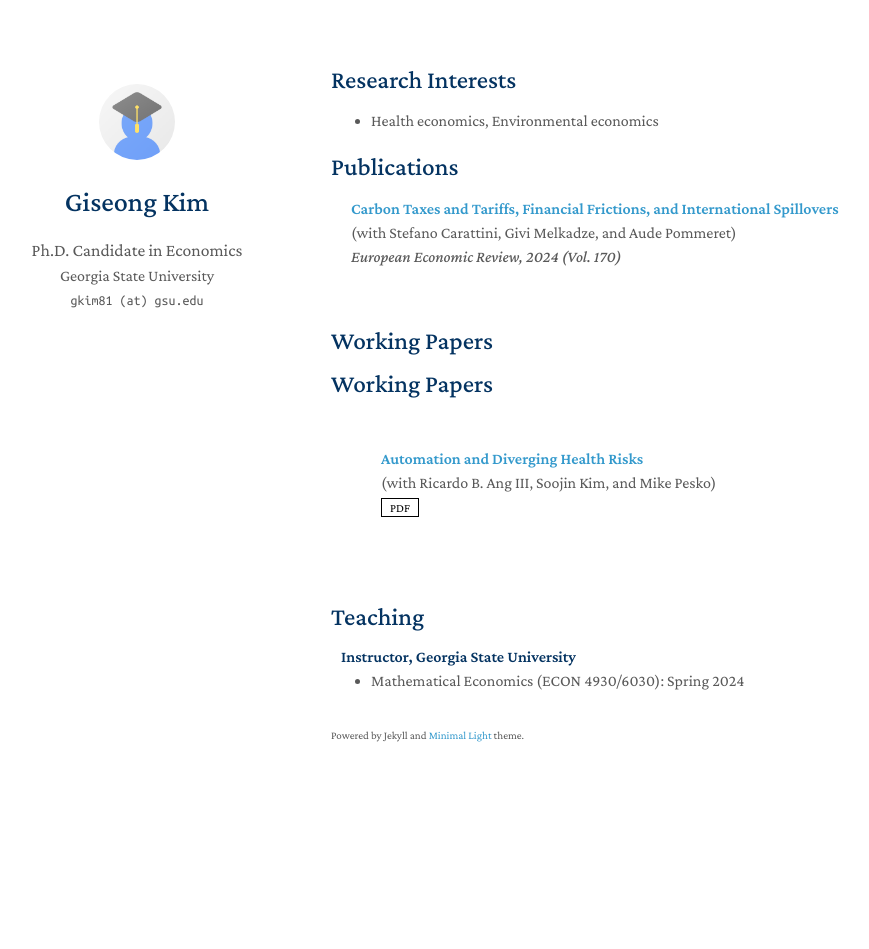
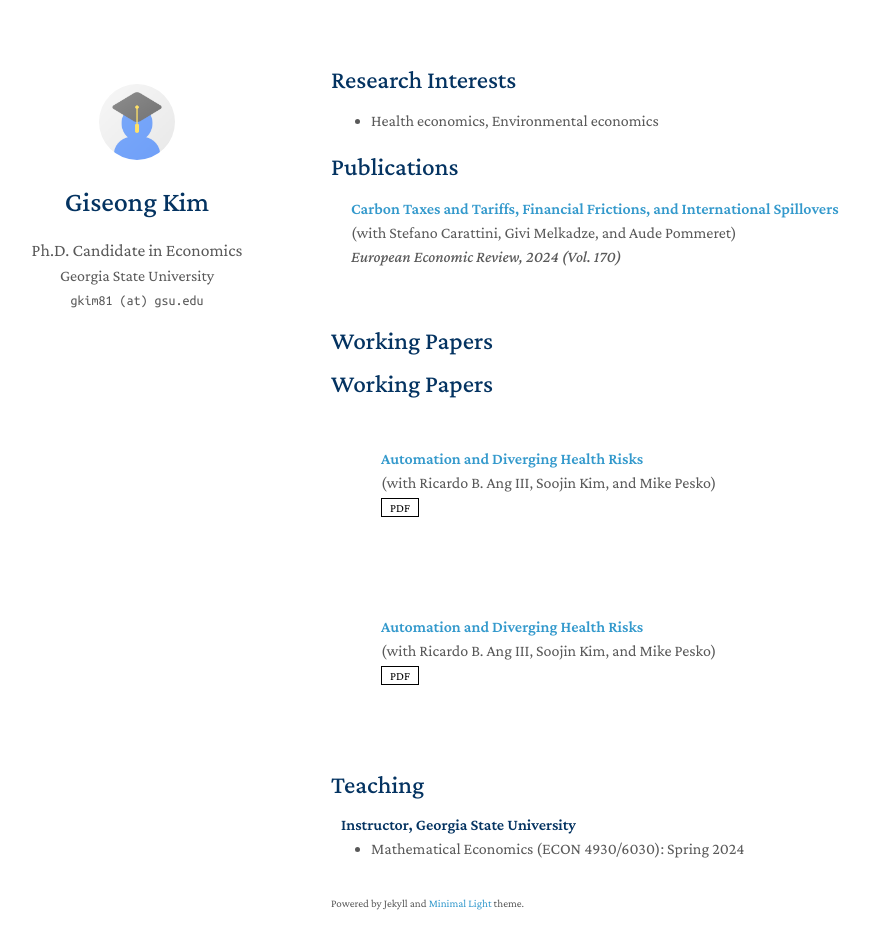
Before and after one commit to giseong-kim/giseong-kim.github.io, a Jekyll site: the page built from index.md, in a window 1280 px wide and 984 px high. Shown: the top 949 px of the window, without its empty margins (139-1008 px from the left). Built offline with Jekyll 4.4.1, drawn with Linux system fonts in a browser that asks for light colours; a style sheet for code colours, icons or effects is not loaded.

Commit message:
Update workingpapers.yml

```diff
--- a/_data/workingpapers.yml
+++ b/_data/workingpapers.yml
@@ -1,4 +1,15 @@
 main:
+
+  - title: "Automation and Diverging Health Risks"
+    authors: (with Ricardo B. Ang III, Soojin Kim, and Mike Pesko)
+    conference_short:
+    conference:
+    pdf: https://giseong-kim.github.io/assets/files/AKKP_2025.pdf
+    code:
+    page:
+    bibtex:
+    notes:
+    image:
 
   - title: "Automation and Diverging Health Risks"
     authors: (with Ricardo B. Ang III, Soojin Kim, and Mike Pesko)
```
